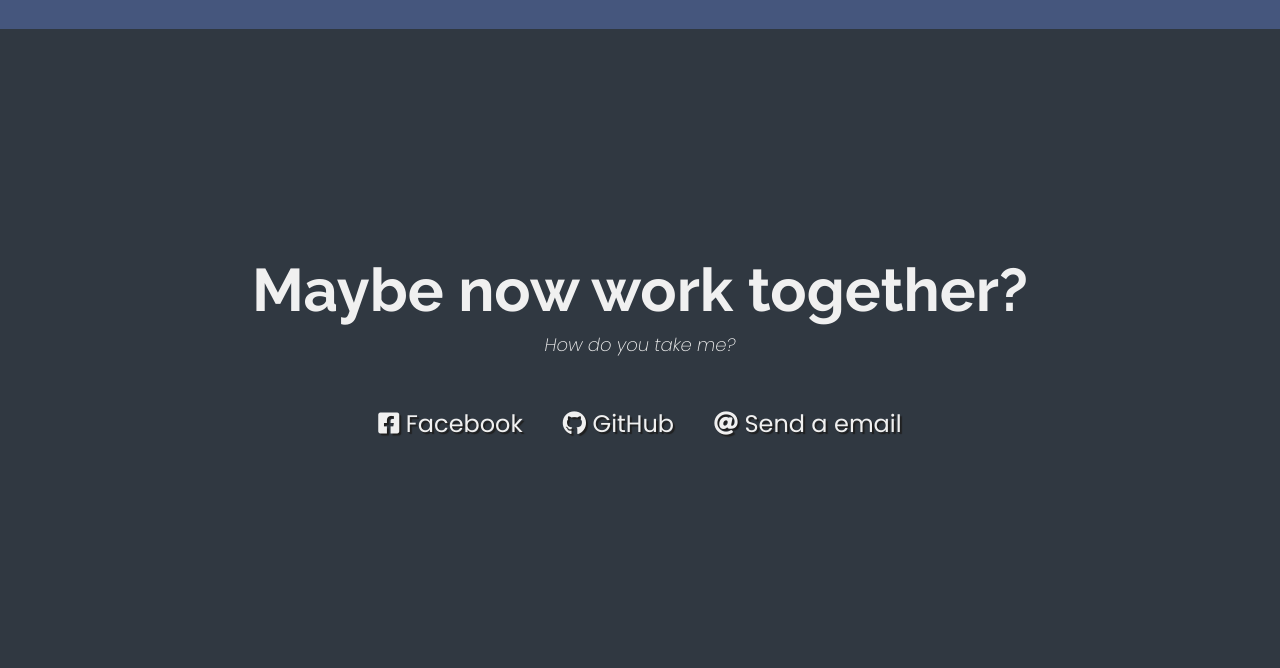
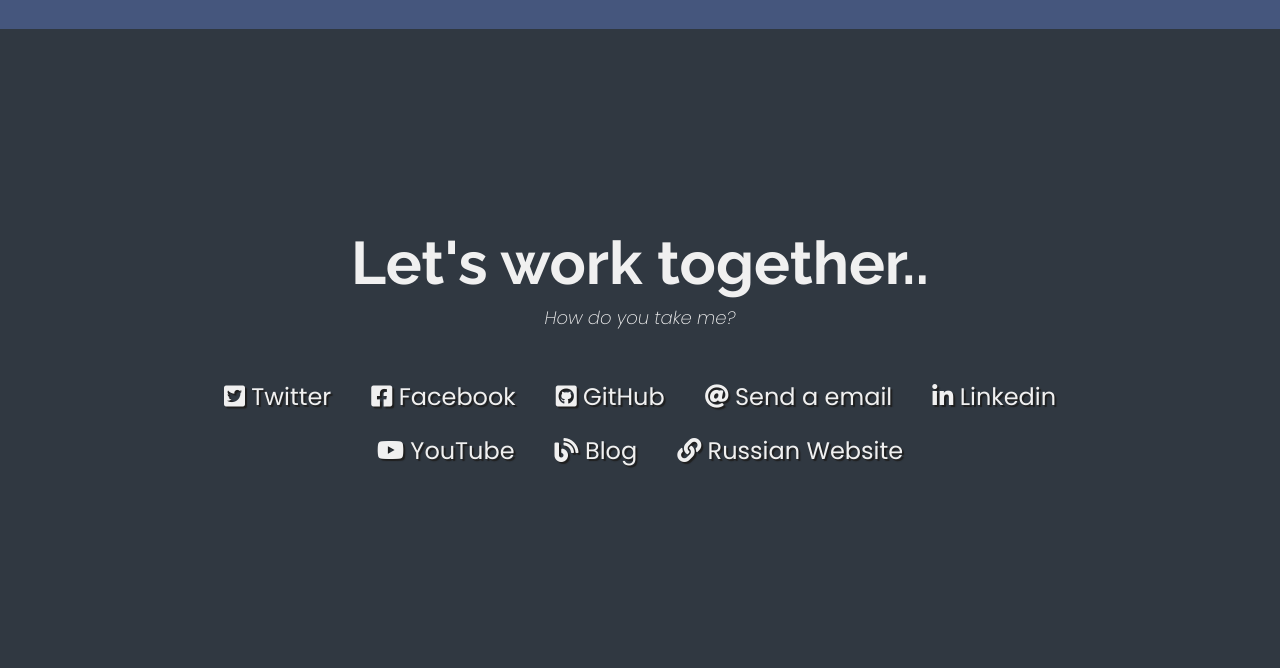
Before and after one commit to devmoek/whoami, a PHP site: page /projects.html in a window 1280 px wide. Shown: the part 2196-2864 px from the top of the page. Run offline with PHP 8.4, Linux system fonts and the light colour scheme; some libraries are stand-ins or nearby versions.

Commit message:
synchronize links in both pages

```diff
--- a/css/style.css
+++ b/css/style.css
@@ -302,30 +302,45 @@
     transform: translateY(8px);
   }
 
+  /* twitter */
+  .contact-details:nth-child(1):hover {
+      color: #6998f7;
+  }
+
   /* facebook */
-  .contact-details:nth-child(1):hover {
+  .contact-details:nth-child(2):hover {
     color: #4267B2;
   }
 
   /* github */
-  .contact-details:nth-child(2):hover {
+  .contact-details:nth-child(3):hover {
     color: #2B3137;
   }
 
   /* email */
-  .contact-details:nth-child(3):hover {
+  .contact-details:nth-child(4):hover {
     color: #0BC26A;
   }
 
   /* linkedin */
-  .contact-details:nth-child(4):hover {
+  .contact-details:nth-child(5):hover {
     color: #0E76A8;
   }
 
   /* youtube */
-.contact-details:nth-child(5):hover {
+.contact-details:nth-child(6):hover {
   color: #ff0000;
 }
+
+  /* personal blog */
+  .contact-details:nth-child(7):hover {
+    color: #f3d653;
+  }
+
+    /* personal website in russian */
+    .contact-details:nth-child(8):hover {
+      color: #d6b6ff;
+    }
 
   /* Footer */
 
--- a/projects.html
+++ b/projects.html
@@ -128,21 +128,39 @@
 
 <section id="contact" class="contact-section">
     <div class="contact contact-section-header">
-        <h2>Maybe now work together?</h2>
-        <p>How do you take me?</p>
+      <h2>Let's work together..</h2>
+      <p>How do you take me?</p>
     </div>
 
     <div class="contact-links">
-        <a href="https://www.facebook.com/moekdev" target="_blank" class="btn contact-details"> <i class="fab fa-facebook-square"></i> Facebook</a>
+      <!-- twitter -->
+      <a href="https://www.twitter.com/themackmyers" target="_blank" class="btn contact-details"> <i class="fab fa-twitter-square"></i> Twitter</a>
 
-        <a id="profile-link" href="https://github.com/moekdev" target="_blank" class="btn contact-details"><i class="fab fa-github"></i> GitHub</a>
+      <!-- facebook -->
+      <a href="https://www.facebook.com/devmoek" target="_blank" class="btn contact-details"> <i class="fab fa-facebook-square"></i> Facebook</a>
 
-        <a href="mailto:moekdeveloper@gmail.com" class="btn contact-details"><i class="fas fa-at"></i> Send a email</a>
+      <!-- github -->
+      <a id="profile-link" href="https://github.com/devmoek" target="_blank" class="btn contact-details"><i class="fab fa-github-square"></i> GitHub</a>
+
+      <!-- email -->
+      <a href="mailto:moekdeveloper@gmail.com" class="btn contact-details" target="_blank"><i class="fas fa-at"></i> Send a email</a>
+
+      <!-- linkedin -->
+      <a href="https://www.linkedin.com/in/devmoek/" class="btn contact-details" target="_blank"><i class="fab fa-linkedin-in"></i> Linkedin</a>
+
+      <!-- youtube -->
+      <a href="https://www.youtube.com/channel/UCJODJujAcKjr58gl_ltPmyg" class="btn contact-details" target="_blank"><i class="fab fa-youtube"></i> YouTube</a>
+
+      <!-- youtube -->
+        <a href="https://moek.substack.com" class="btn contact-details" target="_blank"><i class="fas fa-blog"></i> Blog</a>
+
+      <!-- youtube -->
+      <a href="https://moek.website" class="btn contact-details" target="_blank"><i class="fas fa-link"></i> Russian Website</a>
 
     </div>
-</section>
+  </section>
 
-<!-- end contact section -->
+  <!-- end contact section -->
 
 <footer>
 
```
Also changed, not shown: index.html (+13 -4 lines).
